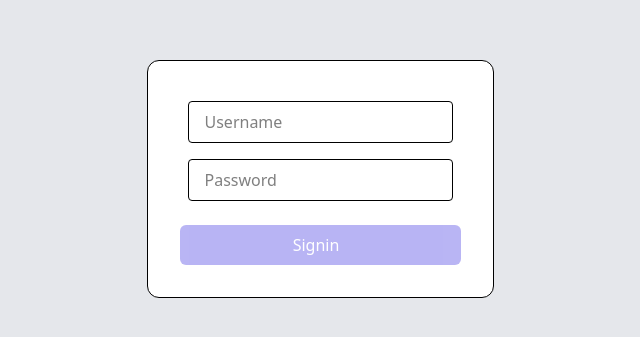
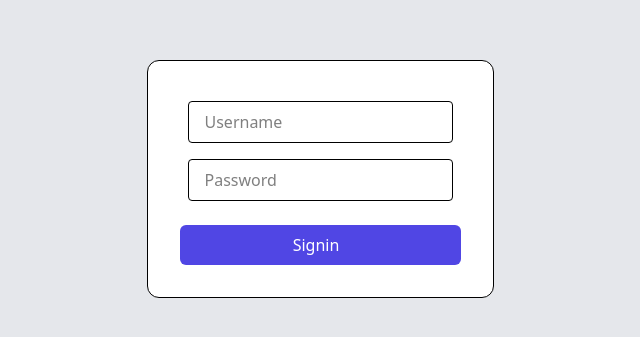
Before and after one commit to divyanshu05git/BRAINLY-Frontend, a React (Vite) app: page /Signin in a window 1280 px wide. Shown: the part 221-558 px from the top of the page, without its empty margins (320-960 px from the left). Built offline with nearby package versions, Linux system fonts and the light colour scheme.

Commit message:
signin point connected to backend

```diff
--- a/src/pages/Signin.tsx
+++ b/src/pages/Signin.tsx
@@ -1,14 +1,53 @@
 import { Button } from "../components/Button";
 import { Input } from "../components/Input";
+import { useRef } from "react"
+import { BACKEND_URL } from "../components/config";
+import axios from "axios";
+import { useNavigate } from "react-router-dom"
 
 export function Signin(){
+    const usernameRef=useRef<HTMLInputElement>(null);
+    const passwordRef=useRef<HTMLInputElement>(null);
+    const navigate=useNavigate()
+
+    async function signin(){
+        const username = usernameRef.current?.value;
+        const password = passwordRef.current?.value;
+
+
+
+        if (!username || !password) {
+            alert("Please enter username and password");
+            return;
+        }
+
+        try{
+            const response=await axios.post(
+                BACKEND_URL + "/api/v1/signin",{
+
+                    username:username,
+                    password:password
+                }
+
+            );
+            const jwt= response.data.token;
+            localStorage.setItem("token",jwt)
+
+            navigate("/dashboard")
+            alert("You have signed in")
+        }
+        catch(err){
+            alert("error while signing in")
+        }
+    }
+
     return <div className="flex justify-center items-center h-screen w-screen bg-gray-200">
         <div className="bg-white rounded-xl border min-w-48 p-8">
-            <Input placeholder="Username"/>
-            <Input placeholder="Password"/>
+            <Input ref={usernameRef} placeholder="Username"/>
+            <Input ref={passwordRef} placeholder="Password"/>
 
             <div className="flex justify-center pt-4 ">
-                <Button loading={true} variant="primary" text="Signin" size="md" fullwidth={true}/>
+                <Button onClick={signin} loading={false} variant="primary" text="Signin" size="md" fullwidth={true}/>
             </div>
         </div>
     </div>
--- a/src/pages/Signup.tsx
+++ b/src/pages/Signup.tsx
@@ -3,14 +3,17 @@ import { Input } from "../components/Input";
 import { useRef } from "react"
 import { BACKEND_URL } from "../components/config";
 import axios from "axios";
+import { useNavigate } from "react-router-dom"
 
 export function Signup(){
     const usernameRef= useRef<HTMLInputElement>(null);
     const passwordRef= useRef<HTMLInputElement>(null);
+    const navigate=useNavigate()
 
     async function signup(){
         const username = usernameRef.current?.value;
         const password = passwordRef.current?.value;
+
         try{
             await axios.post(
                 BACKEND_URL + "/api/v1/signup",{
@@ -21,6 +24,7 @@ export function Signup(){
                 // { headers: { "Content-Type": "application/json" } }
             );
 
+            navigate("/Signin")
             alert("You have signed up")
         }
         catch(err){
```
